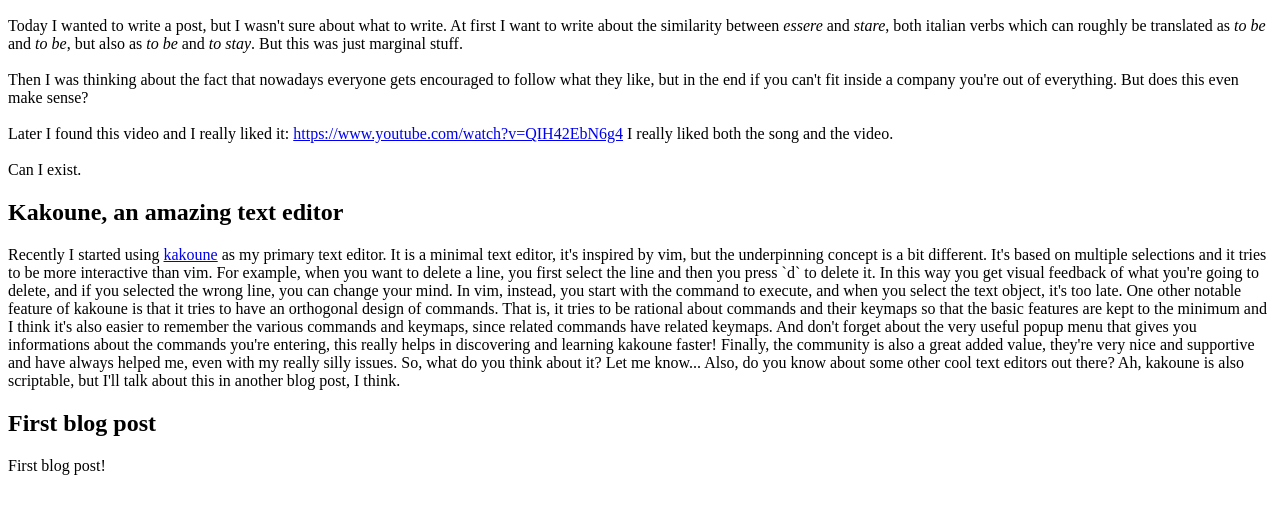
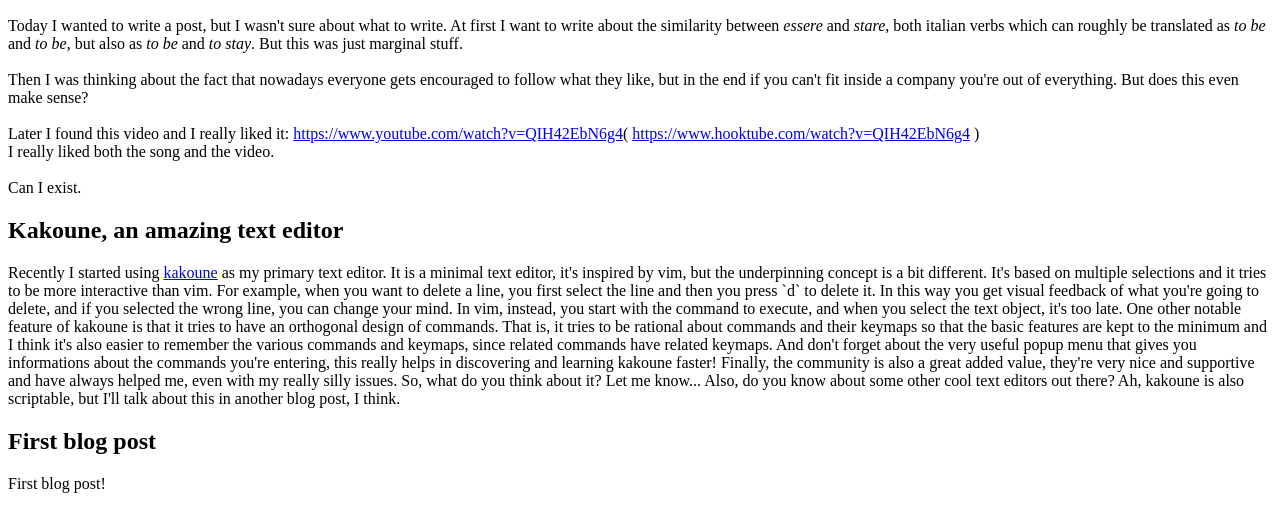
Before and after one commit to Franciman/Franciman.github.io, a plain HTML site: page index.html in a window 1280 px wide. Shown: the part 96-628 px from the top of the page. Drawn offline with Linux system fonts and the light colour scheme.

Commit message:
Add hooktube link

```diff
--- a/index.html
+++ b/index.html
@@ -14,7 +14,8 @@
         Then I was thinking about the fact that nowadays everyone gets encouraged to follow what they like,
         but in the end if you can't fit inside a company you're out of everything. But does this even make sense?
         <br><br>
-        Later I found this video and I really liked it: <a href="https://www.youtube.com/watch?v=QIH42EbN6g4">https://www.youtube.com/watch?v=QIH42EbN6g4</a>
+        Later I found this video and I really liked it: <a href="https://www.youtube.com/watch?v=QIH42EbN6g4">https://www.youtube.com/watch?v=QIH42EbN6g4</a>( <a href="https://www.hooktube.com/watch?v=QIH42EbN6g4">https://www.hooktube.com/watch?v=QIH42EbN6g4</a> )
+        <br>
         I really liked both the song and the video.
         <br><br>
         Can I exist.
```
